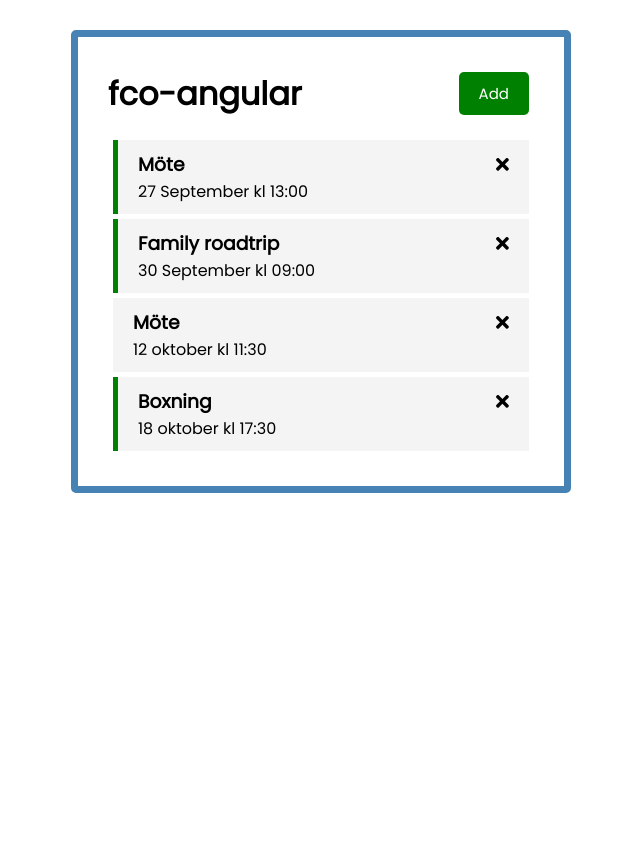
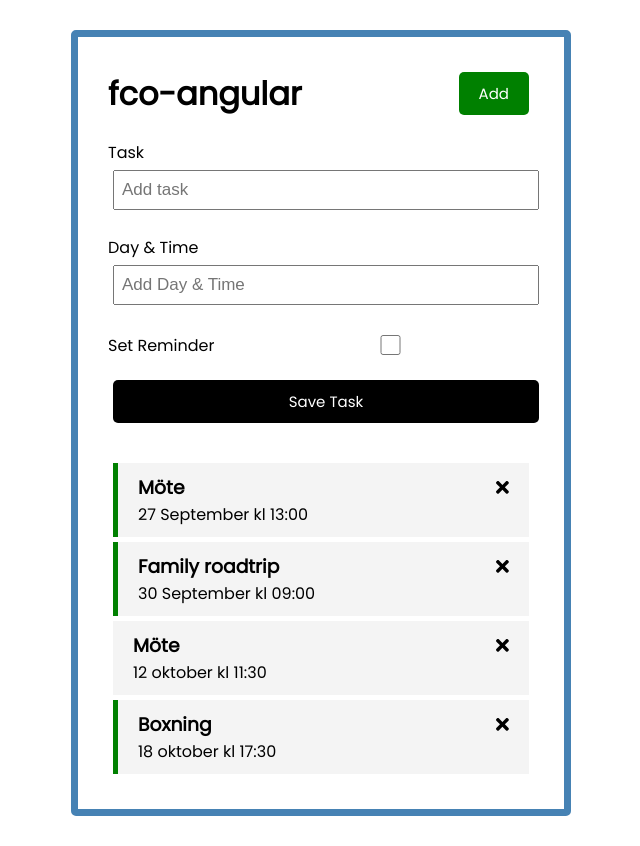
Before and after one commit to Francisco-fco/fco-angular, an Angular app in the folder fco-angular/: page / in a window 1280 px wide. Shown: the whole page, without its empty margins (319-959 px from the left). Before the commit the page ends 800 px from the top, so only its background shows below. Built offline with nearby package versions, Linux system fonts and the light colour scheme; data requests are answered from the project's data file.

Commit message:
working on form add-task (Checkpoint)

```diff
--- a/fco-angular/src/app/app.module.ts
+++ b/fco-angular/src/app/app.module.ts
@@ -9,6 +9,7 @@
 import { ButtonComponent } from './components/button/button.component';
 import { TasksComponent } from './components/tasks/tasks.component';
 import { TaskItemComponent } from './components/task-item/task-item.component';
+import { AddTaskComponent } from './components/add-task/add-task.component';
 
 @NgModule({
   declarations: [
@@ -16,7 +17,8 @@
     HeaderComponent,
     ButtonComponent,
     TasksComponent,
-    TaskItemComponent
+    TaskItemComponent,
+    AddTaskComponent
   ],
   imports: [
     BrowserModule,
--- /dev/null
+++ b/fco-angular/src/app/components/add-task/add-task.component.html
@@ -0,0 +1,15 @@
+<form class="add-form">
+    <div class="form-control">
+        <label for="text">Task</label>
+        <input type="text" name="text" id="text" placeholder="Add task">
+    </div>
+    <div class="form-control">
+        <label for="day">Day & Time</label>
+        <input type="text" name="day" id="text" placeholder="Add Day & Time">
+    </div>
+    <div class="form-control form-control-check">
+        <label for="reminder">Set Reminder</label>
+        <input type="checkbox" name="reminder" id="reminder"/>
+    </div>
+    <input type="submit" value="Save Task" class="btn btn-block"/>
+</form>
--- /dev/null
+++ b/fco-angular/src/app/components/add-task/add-task.component.scss
@@ -0,0 +1,3 @@
+.add-form {
+    margin-bottom: 40px;
+  }
--- /dev/null
+++ b/fco-angular/src/app/components/add-task/add-task.component.ts
@@ -0,0 +1,15 @@
+import { Component, OnInit } from '@angular/core';
+
+@Component({
+  selector: 'app-add-task',
+  templateUrl: './add-task.component.html',
+  styleUrls: ['./add-task.component.scss']
+})
+export class AddTaskComponent implements OnInit {
+
+  constructor() { }
+
+  ngOnInit(): void {
+  }
+
+}
--- a/fco-angular/src/app/components/tasks/tasks.component.html
+++ b/fco-angular/src/app/components/tasks/tasks.component.html
@@ -1,3 +1,4 @@
+<app-add-task></app-add-task>
 <app-task-item
 *ngFor="let task of tasks"
 [task]="task"
```
Also changed, not shown: 1 other file (tests, documents, lock files or other folders).
